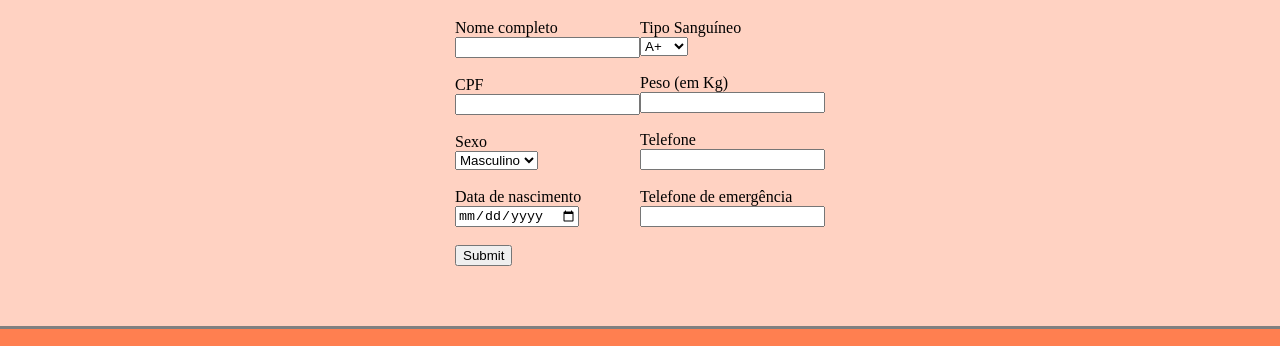
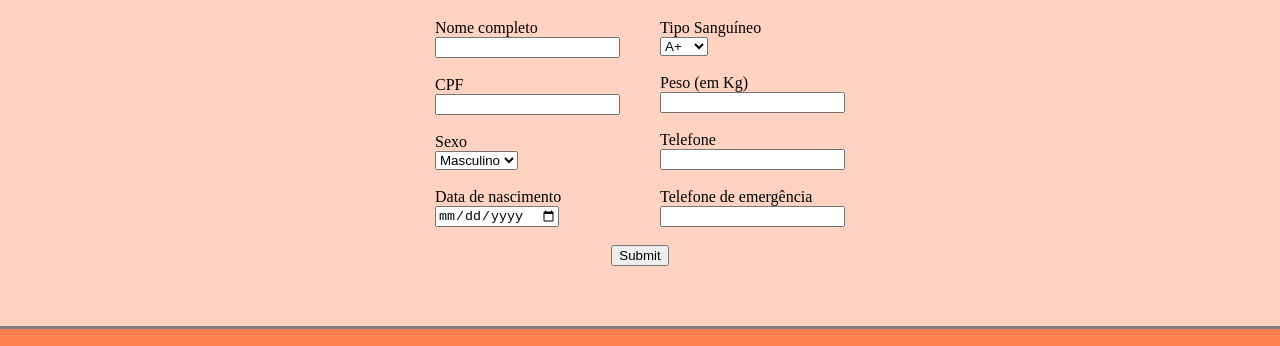
Before and after one commit to juliocsx/bancoDeSangue, a plain HTML site: page cadastro.html in a window 1280 px wide. Shown: the part 216-562 px from the top of the page. Drawn offline with Linux system fonts and the light colour scheme.

Commit message:
fix logout and icons

```diff
--- a/cadastro.html
+++ b/cadastro.html
@@ -13,10 +13,10 @@
     <div>
         <a class="back" href="/menu.html">
             <h1 class="headertext">Voltar</h1>
-            <img src="/imagensOriginais/61449.png" alt="Voltar" width="35px">
+            <img src="/icones/voltar.png" alt="Voltar" width="35px">
         </a>
     </div>
-    <div style="visibility:hidden;">
+    <div>
         <h1 class="welcome">
             Bem vindo
         </h1>
@@ -26,12 +26,12 @@
     </div>
 </header>
 
-<body>
+<body class="bodyMenu">
     <h1 class="fonte">Cadastro de Doador</h1>
-    <div class="cadastro-container">
+    <div>
         <form action="">
             <div class="cadastro">
-                <div>
+                <div class="block">
                     <div>
                         <label for="fullName">Nome completo</label><br>
                         <input type="text" id="fullName" name="fullName"><br><br>
@@ -52,7 +52,7 @@
                         <input type="date" id="birthDate" name="birthDate"><br><br>
                     </div>
                 </div>
-                <div>
+                <div class="block">
                     <div>
                         <label for="bloodType">Tipo Sanguíneo</label><br>
                         <select type="text" id="bloodType" name="bloodType">
@@ -80,10 +80,10 @@
                     </div>
                 </div>
             </div>
-            <div>
-                <input type="submit">
-            </div>
         </form>
+        <div class="send">
+            <input type="submit">
+        </div>
     </div>
 </body>
 <footer>
--- a/script.js
+++ b/script.js
@@ -1,9 +1,14 @@
+function nome() {
+    let nameInput = document.getElementById("nome");
+    console.log(nome.value);
+    document.getElementById("msg").innerHTML = "Bem-vindo " + nome.value;
+}
+
 // -------------------Nome e senha temporária de login------------------- //
 
 function log() {
 
     let senhaInput = document.getElementById("senha");
-    //let nameInput = document.getElementById("nome");
 
     if (senhaInput.value == "123") {
 
--- a/style.css
+++ b/style.css
@@ -111,9 +111,22 @@ footer {
     color: inherit;
 }
 
+
 /* ---------------- Cadastro ---------------- */
 
 .cadastro{
     display: flex;
     align-items: center;
 }
+
+.block{
+    display: flex;
+    flex-direction: column;
+    justify-content: space-around;
+    margin-left: 20px;
+    margin-right: 20px;
+}
+.send{
+    display: flex;
+    justify-content: center;
+}
```
Also changed, not shown: banco.html (+2 -2 lines), consulta.html (+1 -1 lines), liberacao.html (+1 -1 lines), login.html (+2 -2 lines), menu.html (+4 -4 lines), triagem.html (+1 -1 lines), icones/banco-de-sangue.png, icones/gota-de-sangue.png, icones/home.png (added), icones/iconeSair.png (deleted), icones/voltar.png (renamed from imagensOriginais/61449.png), imagensOriginais/doacao-de-sangue.png (added).
